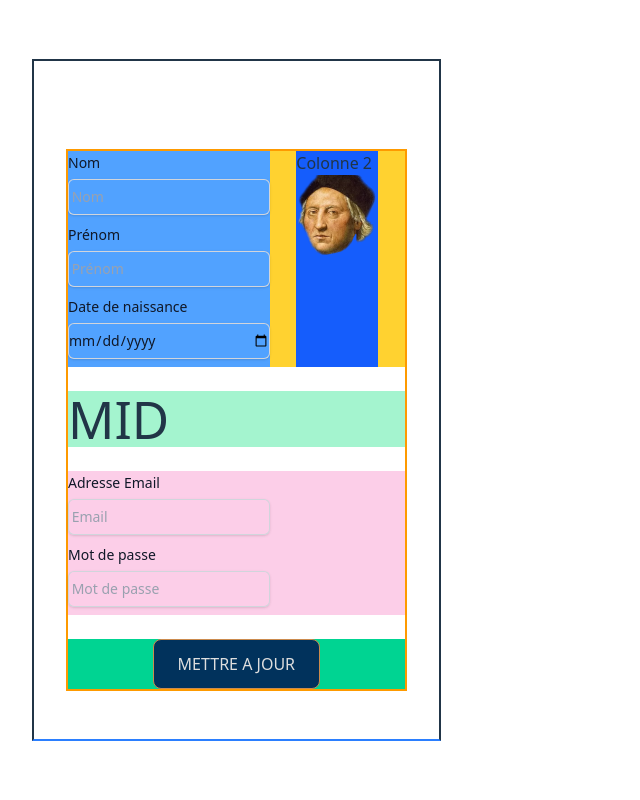
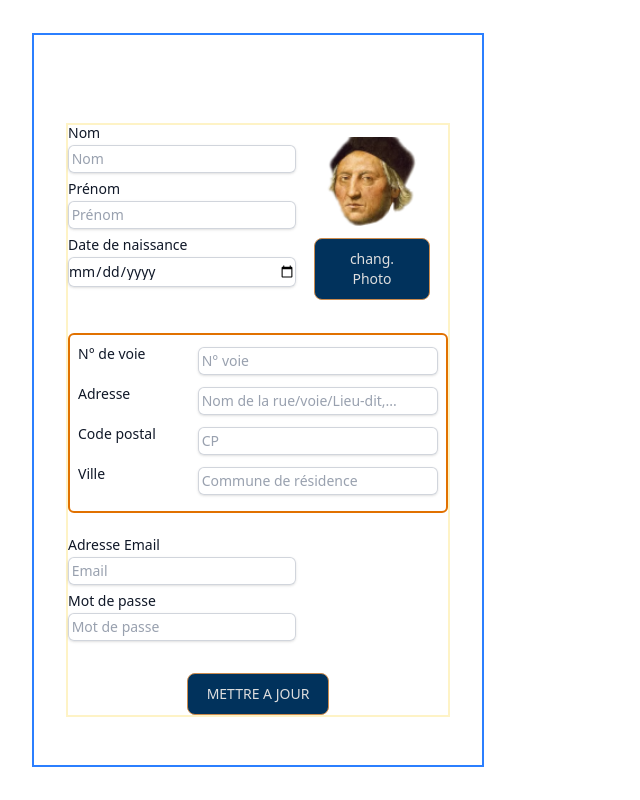
Before and after one commit to benevement/front, a React (Vite) app: page /users/1 in a window 1280 px wide. Shown: the whole page, without its empty margins (0-640 px from the left). Built offline with nearby package versions, Linux system fonts and the light colour scheme.

Commit message:
finalisation display UserProfile

```diff
--- a/package.json
+++ b/package.json
@@ -7,7 +7,8 @@
     "dev": "vite",
     "build": "tsc -b && vite build",
     "lint": "eslint .",
-    "preview": "vite preview"
+    "preview": "vite preview",
+    "host": "vite --host"
   },
   "dependencies": {
     "@tailwindcss/vite": "^4.1.11",
--- a/src/App.css
+++ b/src/App.css
@@ -23,3 +23,7 @@
   border-radius: 8px;
   text-align: center;
 }
+
+.paddingButton2 {
+  padding: 0.7em 1.3em;
+}
--- a/src/components/connectedUser/UserProfile.tsx
+++ b/src/components/connectedUser/UserProfile.tsx
@@ -1,20 +1,28 @@
-import {useForm, SubmitHandler} from "react-hook-form";
-import UserInterface, {roleType} from "../../interfaces/IUser";
+// 07/07/25 : tous les leading-6 remplacés par des leading-4 => hauteur de ligne pour le texte au-dessus des champs input
+// 07/07 TODO : remplacer les placeHolders par les données utilisateur issues de la BDD
+
+import { useForm, SubmitHandler } from "react-hook-form";
+import UserInterface, {
+  roleType,
+  UserAddressInterface,
+} from "../../interfaces/IUser";
 import { number, unknown } from "zod/v4";
 import { useEffect, useState } from "react";
 import fakeUsers from "../../data/fakeUsers";
 import { useLocation } from "react-router-dom";
 import axios, { AxiosResponseHeaders } from "axios";
-
+//import { AddressInterface } from "../../interfaces/IAddress";
 
 const UserProfile = (user: UserInterface) => {
-
   const location = useLocation();
-  const id=79; // en dur
+  const id = 79; // en dur
   const userThis: UserInterface = fakeUsers[id];
 
-
-  const { register, handleSubmit, formState: {errors} } = useForm<UserInterface>({
+  const {
+    register,
+    handleSubmit,
+    formState: { errors },
+  } = useForm<UserAddressInterface>({
     defaultValues: {
       id: 0,
       first_name: "",
@@ -26,91 +34,110 @@ const UserProfile = (user: UserInterface) => {
       role: "connected_user",
       phone_number: "",
       cPassword: "",
-
-      }
+      zip_code: "",
+      street_number: "",
+      street_name: "",
+      city: "",
+    },
   });
   // Sans useForm<UserInterface>(), TypeScript infère automatiquement un type basé sur l’objet
   //  defaultValues (où "connected_user" est vu comme un simple string), et ne peut donc pas garantir
   //  la compatibilité avec SubmitHandler<UserInterface>
 
-  const onSubmit: SubmitHandler<UserInterface> = (data) => console.log(data);
+  const onSubmit: SubmitHandler<UserAddressInterface> = (data) =>
+    console.log(data);
 
   const handleClick = (e: React.FormEvent<HTMLFormElement>) => {
     e.preventDefault();
     //console.log("email dans signup : ", email);
     // traitement
-  }
+  };
 
-
-  function loadImageProfile(id: number): string{
+  function loadImageProfile(id: number): string {
     const photoUrl = `/images/UserProfile/photo-${id}.png`;
     return photoUrl;
   }
-  const [urlPhotoView, setUrlPhotoView] = useState<string>("/images/UserProfile/colomb-82.png");
+  const [urlPhotoView, setUrlPhotoView] = useState<string>(
+    "/images/UserProfile/colomb-82.png"
+  );
 
   useEffect(() => {
+    const photo = loadImageProfile(id);
+    const imageLoad = async () => {
+      try {
+        const response = await axios.head(photo); // axios.head pour recup header
+        const contentLength = response.headers["content-length"];
 
-    const photo = loadImageProfile(id);
-    const imageLoad = async() => {
-    try {
-
-        const response = await axios.head(photo); // axios.head pour recup header
-        const contentLength =  response.headers['content-length'];
-
-        if (contentLength){
+        if (contentLength) {
           const size = parseInt(contentLength, 10);
           console.log(`Taille de l'image : ${size} octets`);
-        }
-        else {
+        } else {
           console.log(`En-tête content-length non trouvée`);
         }
         setUrlPhotoView(photo);
         console.log("photo : ", photo);
+      } catch (error) {
+        console.log("erreur dans l'adresse de l'image");
       }
-        catch (error){
-          console.log("erreur dans l'adresse de l'image");
+      console.log(`photoView :  ${urlPhotoView}`);
     };
-          console.log(`photoView :  ${urlPhotoView}`);
-       }
-},[]);
+  }, []);
 
   //console.log("location : ",location.pathname)
 
   return (
     <>
-            <div className="flex min-h-full flex-col justify-center px-6 py-12 lg:px-8 border-2 border-b-blue-500">
-
+      <div className="flex min-h-full flex-col justify-center px-6 py-12 lg:px-8 border-2 border-blue-500">
         {/* <div className="sm:mx-auto sm:w-full sm:max-w-sm">
               <h2 className="mt-10 text-2xl font-bold leading-9 tracking-tight text-gray-900">
                 Connexion
               </h2>
             </div> */}
 
-          <div className="mt-10 sm:mx-auto sm:w-full sm:max-w-sm border-2 border-amber-500">
+        <div className="mt-10 sm:mx-auto sm:w-full sm:max-w-sm border-2 border-amber-100">
           <form onSubmit={handleSubmit(onSubmit)} className="space-y-6">
+            <section id="sectionTop" className="h-1/3 grid sm:grid-cols-5">
+              {" "}
+              {/* alignement sur 2 colonnes */}
+              {/* ********************************************* SECTION ************************************/}
+              <div className="col-span-3 ">
+                <label
+                  htmlFor="last_name"
+                  className="block text-sm font-medium leading-4 text-gray-900 "
+                >
+                  {" "}
+                  Nom{" "}
+                </label>
 
-
-              <section id="sectionTop" className="h-1/3 grid sm:grid-cols-5 bg-amber-300">  {/* alignement sur 2 colonnes */}
-                {/* ********************************************* */}
-                <div className="bg-blue-400 col-span-3 ">
-                  <label htmlFor="email" className="block text-sm font-medium leading-6 text-gray-900 "> Nom </label>
-
-                <div className="mt-1 mb-2"> {/* !!! mt-2 => mt-1 mb-2 */}
+                <div className="mt-1 mb-2">
+                  {" "}
+                  {/* !!! mt-2 => mt-1 mb-2 */}
                   <input
                     id="last_name"
                     type="text"
                     // autoComplete="email"
                     placeholder=" Nom"
-                    {...register("last_name", { required: "Le nom est obligatoire." })}
+                    {...register("last_name", {
+                      required: "Le nom est obligatoire.",
+                    })}
                     className="block w-full rounded-md border-0 py-1.5 text-gray-900 shadow-sm
                               ring-1 ring-inset ring-gray-300 placeholder:text-gray-400 focus:ring-2
-                              focus:ring-inset focus:ring-indigo-600 sm:text-sm sm:leading-6"
+                              focus:ring-inset focus:ring-indigo-600 sm:text-sm sm:leading-4"
                   />
-                  {errors.last_name && <p className="text-sm text-red-500 mt-1">{errors.last_name.message}</p>}
+                  {errors.last_name && (
+                    <p className="text-sm text-red-500 mt-1">
+                      {errors.last_name.message}
+                    </p>
+                  )}
                 </div>
 
-
-                <label htmlFor="first_name" className="block text-sm font-medium leading-6 text-gray-900"> Prénom </label>
+                <label
+                  htmlFor="first_name"
+                  className="block text-sm font-medium leading-4 text-gray-900"
+                >
+                  {" "}
+                  Prénom{" "}
+                </label>
                 <div className="mt-1 mb-2">
                   <input
                     id="first_name"
@@ -120,47 +147,204 @@ const UserProfile = (user: UserInterface) => {
                     {...register("first_name", { required: "Champ requis." })}
                     className="block w-full rounded-md border-0 py-1.5 text-gray-900 shadow-sm
                               ring-1 ring-inset ring-gray-300 placeholder:text-gray-400 focus:ring-2
-                              focus:ring-inset focus:ring-indigo-600 sm:text-sm sm:leading-6"
+                              focus:ring-inset focus:ring-indigo-600 sm:text-sm sm:leading-4"
                   />
-                  {errors.first_name && <p className="text-sm text-red-500 mt-1">{errors.first_name.message}</p>}
+                  {errors.first_name && (
+                    <p className="text-sm text-red-500 mt-1">
+                      {errors.first_name.message}
+                    </p>
+                  )}
                 </div>
 
-                <label htmlFor="birthdate" className="block text-sm font-medium leading-6 text-gray-900"> Date de naissance </label>
+                <label
+                  htmlFor="birthdate"
+                  className="block text-sm font-medium leading-4 text-gray-900"
+                >
+                  {" "}
+                  Date de naissance{" "}
+                </label>
                 <div className="mt-1 mb-2">
                   <input
                     id="birthdate"
                     type="date"
                     // autoComplete="email"
                     placeholder=" Date de naissance"
-                    {...register("birthdate", { valueAsDate: true, required: false  })}
+                    {...register("birthdate", {
+                      valueAsDate: true,
+                      required: false,
+                    })}
                     className="block w-full rounded-md border-0 py-1.5 text-gray-900 shadow-sm
                               ring-1 ring-inset ring-gray-300 placeholder:text-gray-400 focus:ring-2
-                              focus:ring-inset focus:ring-indigo-600 sm:text-sm sm:leading-6"
+                              focus:ring-inset focus:ring-indigo-600 sm:text-sm sm:leading-4"
                   />
-                  {errors.birthdate && <p className="text-sm text-red-500 mt-1">{errors.birthdate.message}</p>}
+                  {errors.birthdate && (
+                    <p className="text-sm text-red-500 mt-1">
+                      {errors.birthdate.message}
+                    </p>
+                  )}
                 </div>
               </div>
-              <div className="bg-blue-600 col-span-2 justify-self-center">
-                <h3>
-                  Colonne 2
-                </h3>
-                <img src={urlPhotoView} alt="Photo de profil"></img>
+              <div className="flex flex-col col-span-2 justify-around items-center">
+                <img
+                  className="w-3/5 mt-3"
+                  src={urlPhotoView}
+                  alt="Photo de profil"
+                />{" "}
+                {/*   <PHOTO>   */}
+                <div className="grid grid-col-5 col-span-5 text-sm paddingButton2 justify-center items-center">
+                  {" "}
+                  {/*   <BOUTON>   */}
+                  <button
+                    type="submit"
+                    className="custom-button paddingButton2"
+                  >
+                    chang. Photo
+                  </button>
+                </div>
+              </div>
+            </section>{" "}
+            {/* Fin alignement sur 2 colonnes */}
+            {/* ********************************************* SECTION ********************************/}
+            <section id="sectionCenter" className="h-1/3 w-full">
+              {/* <h1>MID</h1> */}
 
+              <div className="grid grid-cols-3 col-span-3 border-2 border-amber-600 rounded-md p-2">
+                {/* = = = = = = = = */}
+                <label
+                  htmlFor="streetnum"
+                  className=" w-fit text-sm font-normal leading-normal text-gray-900 "
+                >
+                  {" "}
+                  N° de voie{" "}
+                </label>
 
+                <div className="col-span-2 mt-1 mb-2">
+                  {" "}
+                  {/* !!! mt-2 => mt-1 mb-2 */}
+                  <input
+                    id="streetnum"
+                    type="text"
+                    // autoComplete=""
+                    placeholder=" N° voie"
+                    {...register("street_number", {
+                      //required: "Le nom est obligatoire.",
+                    })}
+                    className="block w-full rounded-md border-0 py-1.5 text-gray-900 shadow-sm
+                              ring-1 ring-inset ring-gray-300 placeholder:text-gray-400 focus:ring-2
+                              focus:ring-inset focus:ring-indigo-600 sm:text-sm sm:leading-4"
+                  />
+                  {errors.street_number && (
+                    <p className="text-sm text-red-500 mt-1">
+                      {errors.street_number.message}
+                    </p>
+                  )}
                 </div>
+                {/* = = = = = = = = */}
+                {/* = = = = = = = = */}
+                <label
+                  htmlFor="address"
+                  className="inline-block text-sm font-normal leading-normal text-gray-900 "
+                >
+                  {" "}
+                  Adresse{" "}
+                </label>
 
-              </section> {/* Fin alignement sur 2 colonnes */}
+                <div className="col-span-2 mt-1 mb-2">
+                  {" "}
+                  {/* !!! mt-2 => mt-1 mb-2 */}
+                  <input
+                    id="address"
+                    type="text"
+                    // autoComplete=""
+                    placeholder=" Nom de la rue/voie/Lieu-dit,..."
+                    {...register("street_name", {
+                      //required: "Le nom est obligatoire.",
+                    })}
+                    className="block w-full rounded-md border-0 py-1.5 text-gray-900 shadow-sm
+                              ring-1 ring-inset ring-gray-300 placeholder:text-gray-400 focus:ring-2
+                              focus:ring-inset focus:ring-indigo-600 sm:text-sm sm:leading-4"
+                  />
+                  {errors.street_name && (
+                    <p className="text-sm text-red-500 mt-1">
+                      {errors.street_name.message}
+                    </p>
+                  )}
+                </div>
+                {/* = = = = = = = = */}
+                {/* = = = = = = = = */}
+                <label
+                  htmlFor="zipcode"
+                  className="inline-block text-sm font-normal leading-normal text-gray-900 "
+                >
+                  {" "}
+                  Code postal{" "}
+                </label>
 
-              {/* ********************************************* */}
+                <div className="col-span-2 mt-1 mb-2">
+                  {" "}
+                  {/* !!! mt-2 => mt-1 mb-2 */}
+                  <input
+                    id="zipcode"
+                    type="text"
+                    // autoComplete=""
+                    placeholder=" CP"
+                    {...register("zip_code", {
+                      //required: "Le nom est obligatoire.",
+                    })}
+                    className="block w-full rounded-md border-0 py-1.5 text-gray-900 shadow-sm
+                              ring-1 ring-inset ring-gray-300 placeholder:text-gray-400 focus:ring-2
+                              focus:ring-inset focus:ring-indigo-600 sm:text-sm sm:leading-4"
+                  />
+                  {errors.zip_code && (
+                    <p className="text-sm text-red-500 mt-1">
+                      {errors.zip_code.message}
+                    </p>
+                  )}
+                </div>
+                {/* = = = = = = = = */}
+                {/* = = = = = = = = */}
+                <label
+                  htmlFor="city"
+                  className="inline-block text-sm font-normal leading-normal text-gray-900 "
+                >
+                  {" "}
+                  Ville{" "}
+                </label>
 
-              <section id="sectionCenter" className="h-1/3 w-full bg-emerald-200">
-                <h1>MID</h1>
+                <div className="col-span-2 mt-1 mb-2">
+                  {" "}
+                  {/* !!! mt-2 => mt-1 mb-2 */}
+                  <input
+                    id="city"
+                    type="text"
+                    placeholder=" Commune de résidence"
+                    {...register("city", {
+                      //required: "Le nom est obligatoire.",
+                    })}
+                    className="block w-full rounded-md border-0 py-1.5 text-gray-900 shadow-sm
+                              ring-1 ring-inset ring-gray-300 placeholder:text-gray-400 focus:ring-2
+                              focus:ring-inset focus:ring-indigo-600 sm:text-sm sm:leading-4"
+                  />
+                  {errors.city && (
+                    <p className="text-sm text-red-500 mt-1">
+                      {errors.city.message}
+                    </p>
+                  )}
+                </div>
+                {/* = = = = = = = = */}
+              </div>
             </section>
-
-              <section id="sectionBottom" className="h-1/3 grid grid-cols-5 bg-pink-200">
+            {/* ********************************************* SECTION *********************/}
+            <section
+              id="sectionBottom"
+              className="h-1/3 grid grid-cols-5"
+            >
               <div className="col-span-3">
                 <div>
-                    <label htmlFor="email" className="block text-sm font-medium leading-6 text-gray-900">
+                  <label
+                    htmlFor="email"
+                    className="block text-sm font-medium leading-4 text-gray-900"
+                  >
                     Adresse Email
                   </label>
                   <div className="mt-1 mb-2">
@@ -169,19 +353,28 @@ const UserProfile = (user: UserInterface) => {
                       type="email"
                       autoComplete="email"
                       placeholder=" Email"
-                        {...register("email", { required: "Renseignez votre e-mail, svp" })}
+                      {...register("email", {
+                        required: "Renseignez votre e-mail, svp",
+                      })}
                       className="block w-full rounded-md border-0 py-1.5 text-gray-900 shadow-sm
                                   ring-1 ring-inset ring-gray-300 placeholder:text-gray-400 focus:ring-2
-                                  focus:ring-inset focus:ring-sky-950 sm:text-sm sm:leading-6"
+                                  focus:ring-inset focus:ring-sky-950 sm:text-sm sm:leading-4"
                     />
-                      {errors.email && <p className="text-sm text-red-500 mt-1">{errors.email.message}</p>}
+                    {errors.email && (
+                      <p className="text-sm text-red-500 mt-1">
+                        {errors.email.message}
+                      </p>
+                    )}
                   </div>
                 </div>
 
                 {/* Password */}
                 <div>
                   <div className="flex items-center justify-between">
-                      <label htmlFor="password" className="block text-sm font-medium leading-6 text-gray-900">
+                    <label
+                      htmlFor="password"
+                      className="block text-sm font-medium leading-4 text-gray-900"
+                    >
                       Mot de passe
                     </label>
                   </div>
@@ -191,31 +384,34 @@ const UserProfile = (user: UserInterface) => {
                       type="password"
                       autoComplete="current-password"
                       placeholder=" Mot de passe"
-                        {...register("password", { required: "Mot de passe requis !" })}
+                      {...register("password", {
+                        required: "Mot de passe requis !",
+                      })}
                       className="block w-full rounded-md border-0 py-1.5 text-gray-900 shadow-sm
                                   ring-1 ring-inset ring-gray-300 placeholder:text-gray-400 focus:ring-2
-                                  focus:ring-inset focus:ring-indigo-600 sm:text-sm sm:leading-6"
+                                  focus:ring-inset focus:ring-indigo-600 sm:text-sm sm:leading-4"
                     />
-                      {errors.password && <p className="text-sm text-red-500 mt-1">{errors.password.message}</p>}
+                    {errors.password && (
+                      <p className="text-sm text-red-500 mt-1">
+                        {errors.password.message}
+                      </p>
+                    )}
                   </div>
                 </div>
 
                 {/* Submit */}
-
               </div>
-
             </section>
-                    <div className="grid grid-col-5 col-span-5 justify-center items-center bg-emerald-400">
-                    <button type="submit" className="custom-button" >
+            <div className="grid grid-col-5 col-span-5 text-sm justify-center items-center">
+              <button type="submit" className="custom-button paddingButton2">
                 METTRE A JOUR
               </button>
             </div>
           </form>
-
         </div>
       </div>
     </>
-      )
-}
+  );
+};
 
 export default UserProfile;
--- /dev/null
+++ b/src/interfaces/IAddress.ts
@@ -0,0 +1,7 @@
+export interface AddressInterface {
+    id: number;
+    zip_code: string;
+    street_number: string;
+    street_name: string;
+    city: string;
+}
--- a/src/interfaces/IUser.ts
+++ b/src/interfaces/IUser.ts
@@ -1,3 +1,5 @@
+import { AddressInterface } from "./IAddress";
+
 export type roleType =  "admin" | "volunteer" | "connected_user" | "visitor";
 
 export interface UserSignInInterface {
@@ -17,7 +19,10 @@ export default interface UserInterface extends UserSignInInterface, UserSignupIn
     role: roleType;
 }
 
+export interface UserAddressInterface extends UserInterface, AddressInterface {
+    // réunion des interfaces AddressInterface et UserInterface (pour utilisation dans écran UserProfile)
 
+}
 
 
 /*
```
Also changed, not shown: src/data/fakeAddress.ts (added, +18 -0 lines). Lines whose indentation alone changed are shown as unchanged.
